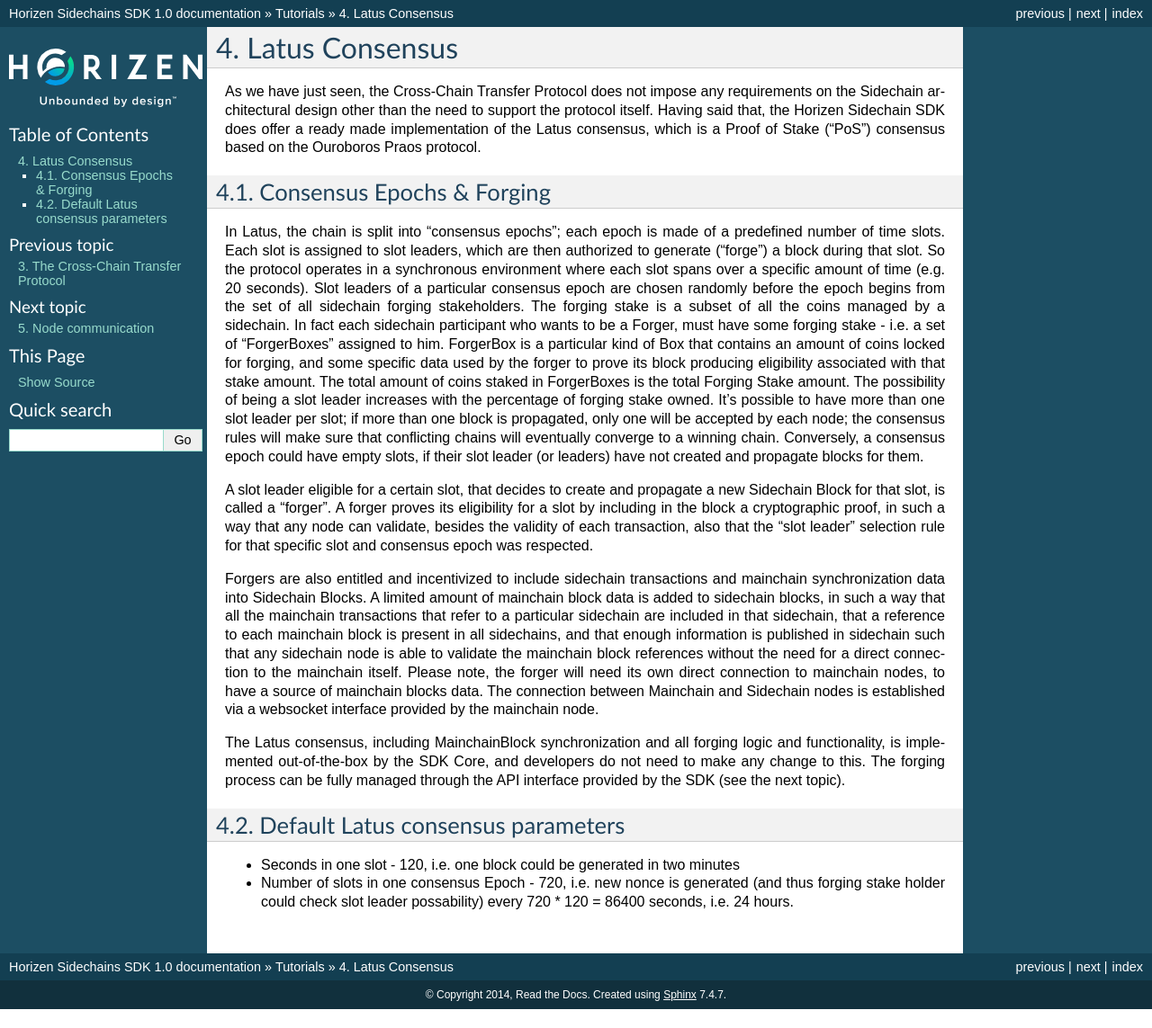
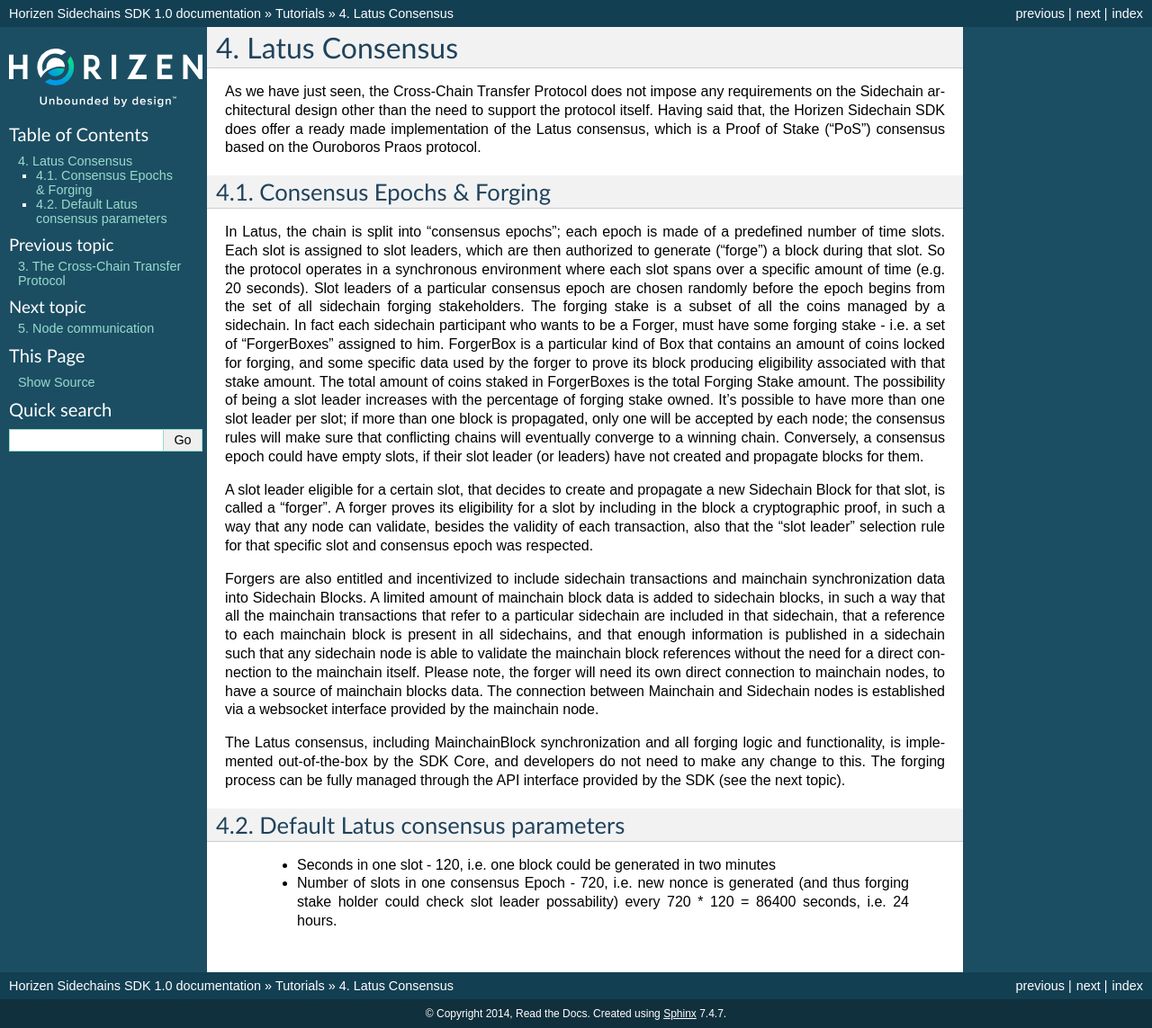
Before and after one commit to megaluck/documentation, a Sphinx documentation site: the page built from docs/introduction/04-Latus-Consensus.rst, in a window 1280 px wide. Shown: the whole page at 90% size. Built offline with Sphinx 7.4.7, drawn with Linux system fonts in a browser that asks for light colours; pages that are not in the unit, such as notebooks, are missing from menus; before the commit the page ends 1122 px from its top, so only the background shows below that.

Commit message:
missing character fix

```diff
--- a/docs/introduction/04-Latus-Consensus.rst
+++ b/docs/introduction/04-Latus-Consensus.rst
@@ -14,7 +14,7 @@
 A slot leader eligible for a certain slot, that decides to create and propagate a new Sidechain Block for that slot, is called a “forger”. A forger proves its eligibility for a slot by including in the block a cryptographic proof, in such a way that any node can validate, besides the validity of each transaction, also that the "slot leader" selection rule for that specific slot and consensus epoch was respected.
 
 Forgers are also entitled and incentivized to include sidechain transactions and mainchain synchronization data into Sidechain Blocks.
-A limited amount of mainchain block data is added to sidechain blocks, in such a way that all the mainchain transactions that refer to a particular sidechain are included in that sidechain, that a reference to each mainchain block is present in all sidechains, and that enough information is published in sidechain such that any sidechain node is able to validate the mainchain block references without the need for a direct connection to the mainchain itself. Please note, the forger will need its own direct connection to mainchain nodes, to have a source of mainchain blocks data.
+A limited amount of mainchain block data is added to sidechain blocks, in such a way that all the mainchain transactions that refer to a particular sidechain are included in that sidechain, that a reference to each mainchain block is present in all sidechains, and that enough information is published in a sidechain such that any sidechain node is able to validate the mainchain block references without the need for a direct connection to the mainchain itself. Please note, the forger will need its own direct connection to mainchain nodes, to have a source of mainchain blocks data.
 The connection between Mainchain and Sidechain nodes is established via a websocket interface provided by the mainchain node.
 
 The Latus consensus, including MainchainBlock synchronization and all forging logic and functionality, is implemented out-of-the-box by the SDK Core, and developers do not need to make any change to this. The forging process can be fully managed through the API interface provided by the SDK (see the next topic).
@@ -22,5 +22,5 @@
 Default Latus consensus parameters
 ==================================
 
-* Seconds in one slot - 120, i.e. one block could be generated in two minutes
-* Number of slots in one consensus Epoch - 720, i.e. new nonce is generated (and thus forging stake holder could check slot leader possability) every 720 * 120 =  86400 seconds, i.e. 24 hours.
+  * Seconds in one slot - 120, i.e. one block could be generated in two minutes
+  * Number of slots in one consensus Epoch - 720, i.e. new nonce is generated (and thus forging stake holder could check slot leader possability) every 720 * 120 =  86400 seconds, i.e. 24 hours.
```
